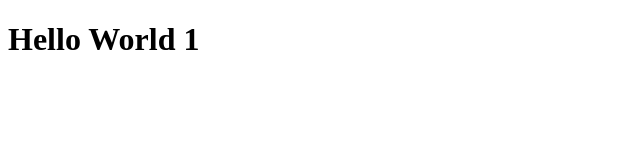
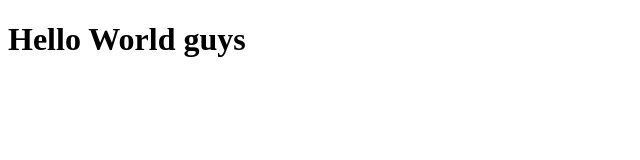
Before and after one commit to Gibranalhakim/revou_test1_hakim, a plain HTML site: page TEST_CH1/index.html in a window 1280 px wide. Shown: the whole page, without its empty margins (0-640 px from the left). Drawn offline with Linux system fonts and the light colour scheme.

Commit message:
first change repository
try 1

```diff
--- a/TEST_CH1/index.html
+++ b/TEST_CH1/index.html
@@ -4,7 +4,7 @@
 </head>
 <body>
 
-    <h1>Hello World 1</h1>
+    <h1>Hello World guys</h1>
 
 </body>
 </html>
```
